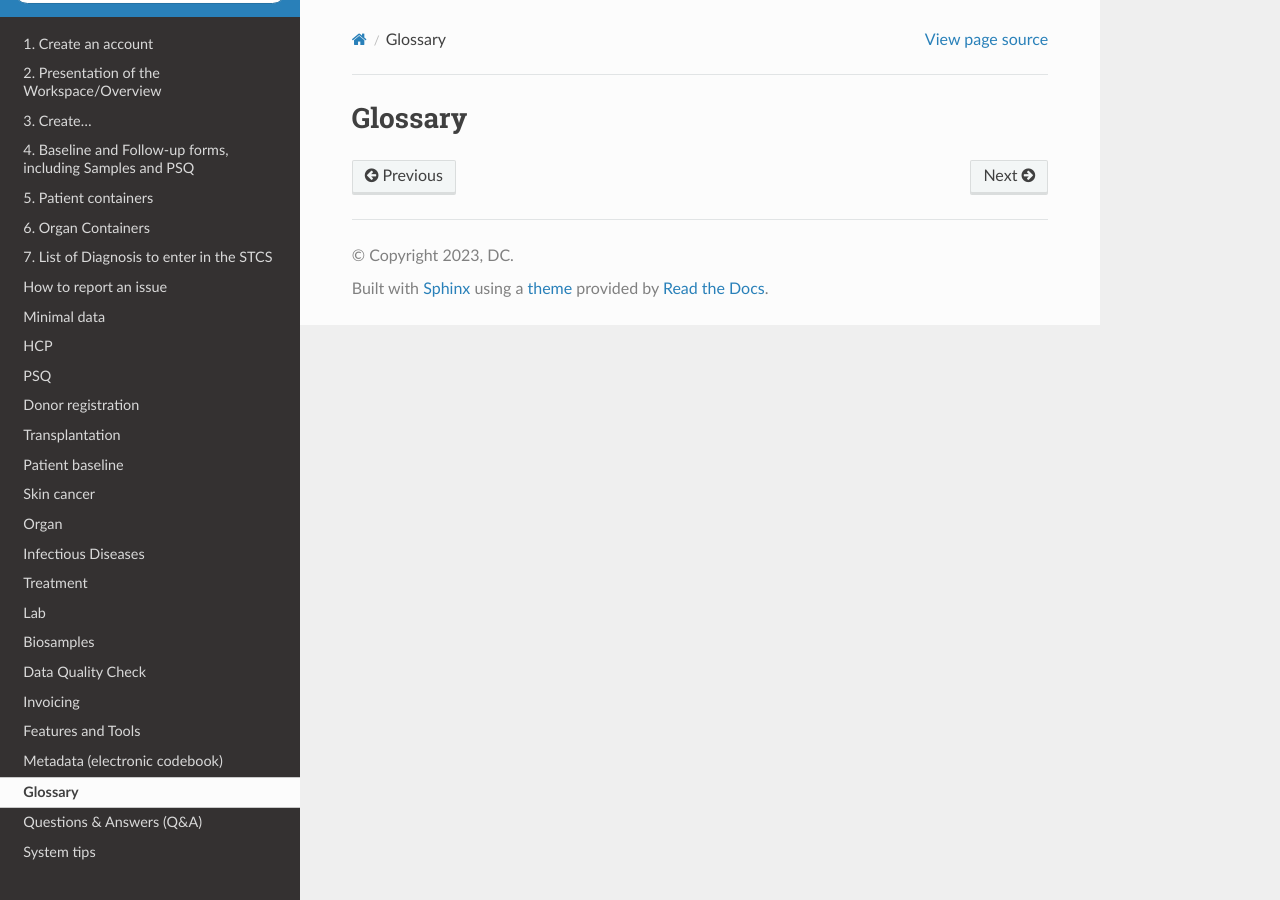
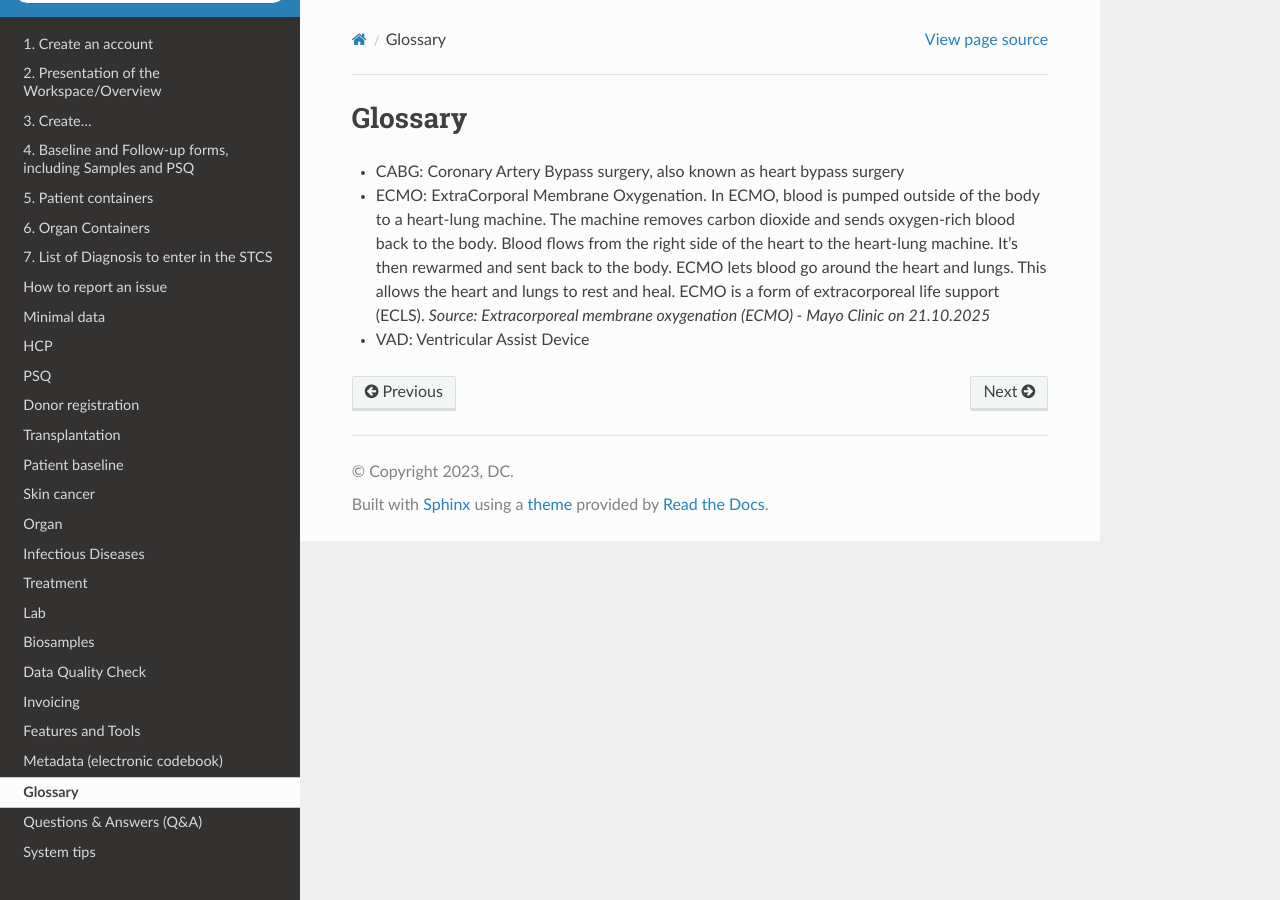
Before and after one commit to swiss-transplant-cohort-study/3LC-user-manual, a Sphinx documentation site: the page built from docs/source/glossary.rst, in a window 1280 px wide. Built offline with Sphinx 7.4.7 and the Read the Docs theme 3.1.0, drawn with Linux system fonts in a browser that asks for light colours.

Commit message:
Update glossary.rst

```diff
--- a/docs/source/glossary.rst
+++ b/docs/source/glossary.rst
@@ -1,2 +1,6 @@
 Glossary
 *********
+
+* CABG: Coronary Artery Bypass surgery, also known as heart bypass surgery
+* ECMO: ExtraCorporal Membrane Oxygenation. In ECMO, blood is pumped outside of the body to a heart-lung machine. The machine removes carbon dioxide and sends oxygen-rich blood back to the body. Blood flows from the right side of the heart to the heart-lung machine. It's then rewarmed and sent back to the body. ECMO lets blood go around the heart and lungs. This allows the heart and lungs to rest and heal. ECMO is a form of extracorporeal life support (ECLS). *Source: Extracorporeal membrane oxygenation (ECMO) - Mayo Clinic on 21.10.2025*
+* VAD: Ventricular Assist Device
```
